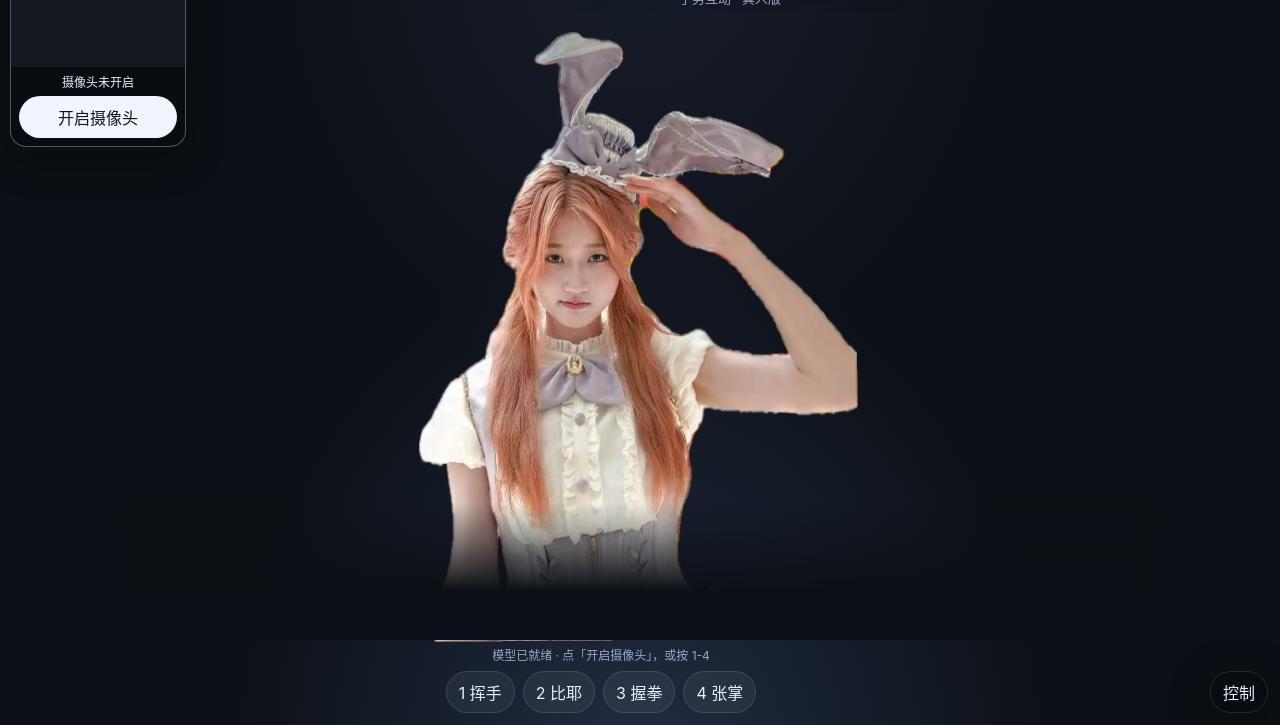
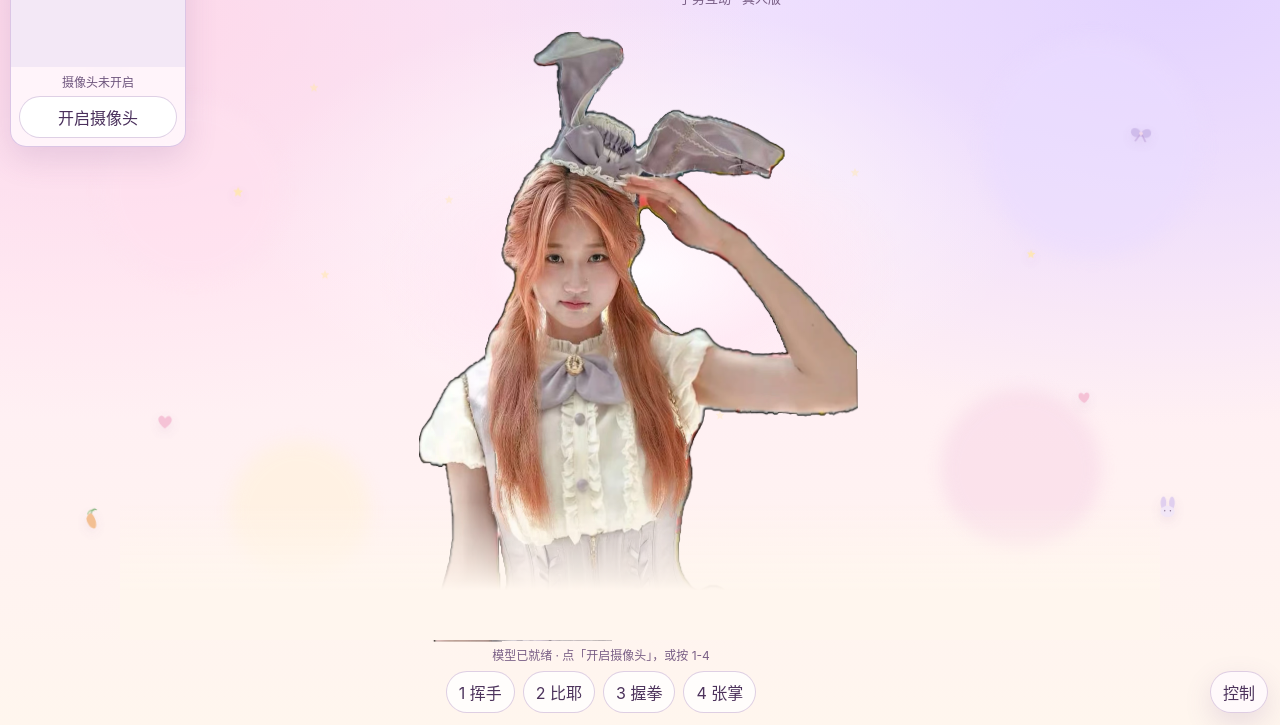
Before and after one commit to Pengrunyi/visual-fx, a website built with Vite: page bunny/index.html in a window 1280 px wide. Shown: the part 75-800 px from the top of the page. Built offline with nearby package versions, Linux system fonts and the light colour scheme; what @mediapipe/tasks-vision would draw is missing.

Commit message:
Give the bunny page a pastel lolita stage. (#6)
Keep the decoration behind her, flare hearts and stars on gestures, and leave the dark /me/ page unchanged.

Co-authored-by: Cursor Agent <cursoragent@cursor.com>
Co-authored-by: Pengrunyi <Pengrunyi@users.noreply.github.com>

```diff
--- a/bunny/index.html
+++ b/bunny/index.html
@@ -3,7 +3,7 @@
   <head>
     <meta charset="UTF-8" />
     <meta name="viewport" content="width=device-width, initial-scale=1, maximum-scale=1, user-scalable=no, viewport-fit=cover" />
-    <meta name="theme-color" content="#10141c" />
+    <meta name="theme-color" content="#f6e9ff" />
     <title>手势互动 · 真人版</title>
     <meta name="description" content="摄像头识别挥手、剪刀手、握拳和按住的张开手掌，兔耳装会挥手、跳跃或惊讶。也可按 1-4。" />
     <link rel="icon" href="%BASE_URL%favicon.svg" />
--- a/src/scenes/bunny/bunny.css
+++ b/src/scenes/bunny/bunny.css
@@ -39,3 +39,179 @@ body.bunny .bang { left: 42%; top: 8%; }
 @media (max-width: 720px) {
   body.bunny .person-wrap { padding-left: 0; }
 }
+
+body.bunny {
+  color-scheme: light;
+  --ink: #4d335c;
+  --muted: #7a5f86;
+  --line: rgba(122, 86, 140, 0.28);
+  --panel: rgba(255, 250, 252, 0.9);
+  color: var(--ink);
+  background:
+    radial-gradient(ellipse 42% 36% at 50% 36%, rgba(255, 248, 252, 0.95), transparent 72%),
+    radial-gradient(ellipse at 8% 12%, rgba(255, 214, 230, 0.9), transparent 40%),
+    radial-gradient(ellipse at 92% 8%, rgba(226, 210, 255, 0.95), transparent 42%),
+    linear-gradient(180deg, #f4e6ff 0%, #ffeef5 46%, #fff6ee 100%);
+}
+
+body.bunny .page {
+  position: relative;
+  z-index: 1;
+}
+
+body.bunny h1 {
+  color: #4a305c;
+  text-shadow: 0 6px 18px rgba(255, 255, 255, 0.45);
+}
+
+body.bunny .page .sub,
+body.bunny .model-status {
+  color: #7a5f86;
+}
+
+body.bunny button {
+  background: rgba(255, 255, 255, 0.78);
+  color: #4d335c;
+  border-color: rgba(160, 120, 180, 0.35);
+}
+
+body.bunny button.primary {
+  background: #fff;
+  color: #4a305c;
+}
+
+body.bunny .chips button.active {
+  background: #d7c4ee;
+  color: #3d2750;
+}
+
+body.bunny .alert {
+  color: #6a3048;
+  background: rgba(255, 236, 242, 0.92);
+  border-color: rgba(214, 140, 168, 0.45);
+}
+
+body.bunny .cam-card {
+  background: rgba(255, 248, 252, 0.88);
+  border-color: rgba(190, 160, 214, 0.55);
+  box-shadow: 0 12px 32px rgba(120, 80, 140, 0.16);
+}
+
+body.bunny .cam-stage { background: #f3e8f6; }
+body.bunny .cam-label { color: #6d547c; }
+
+body.bunny .hud-toggle {
+  background: rgba(255, 250, 252, 0.9);
+  color: #4d335c;
+  box-shadow: 0 10px 28px rgba(120, 80, 140, 0.16);
+}
+
+body.bunny .hud-panel {
+  box-shadow: 0 18px 40px rgba(120, 80, 140, 0.16);
+}
+
+body.bunny .stage-fade {
+  background: linear-gradient(to top, #fff6ee 0%, #fff6ee 36%, rgba(255, 246, 238, 0) 100%);
+}
+
+.pastel-stage,
+.pastel-drift {
+  position: fixed;
+  inset: 0;
+  z-index: 0;
+  pointer-events: none;
+  overflow: hidden;
+}
+
+.lace-valance {
+  position: absolute;
+  top: 0;
+  left: 0;
+  width: 100%;
+  height: 72px;
+}
+
+.bokeh {
+  position: absolute;
+  border-radius: 50%;
+  filter: blur(8px);
+  opacity: 0.55;
+}
+
+.bokeh.b1 { width: 180px; height: 180px; left: 8%; top: 22%; background: #ffe1ef; }
+.bokeh.b2 { width: 220px; height: 220px; right: 6%; top: 14%; background: #eadcff; }
+.bokeh.b3 { width: 140px; height: 140px; left: 18%; bottom: 18%; background: #fff1d8; }
+.bokeh.b4 { width: 160px; height: 160px; right: 14%; bottom: 22%; background: #f7d5e6; }
+
+.float-item {
+  position: absolute;
+  opacity: 0.8;
+  animation: float-y var(--dur, 12s) ease-in-out infinite;
+  animation-delay: var(--delay, 0s);
+}
+
+.float-item svg { width: 100%; height: auto; display: block; filter: drop-shadow(0 4px 6px rgba(160, 120, 170, 0.18)); }
+
+.pastel-halo {
+  position: absolute;
+  z-index: 0;
+  left: 50%;
+  top: 18%;
+  width: min(72%, 520px);
+  height: 46%;
+  transform: translateX(-50%);
+  pointer-events: none;
+  background: radial-gradient(ellipse at center, rgba(255, 252, 255, 0.95) 0%, rgba(255, 228, 242, 0.55) 42%, rgba(255, 228, 242, 0) 72%);
+}
+
+.pastel-front,
+.pastel-bursts {
+  position: absolute;
+  inset: 0;
+  z-index: 7;
+  pointer-events: none;
+  overflow: visible;
+}
+
+.mote {
+  position: absolute;
+  width: 14px;
+  opacity: 0.45;
+  animation: mote-drift 8s ease-in-out infinite;
+  animation-delay: var(--delay, 0s);
+}
+
+.mote svg { width: 100%; height: auto; }
+
+.flare {
+  position: absolute;
+  width: 22px;
+  animation: flare-pop 1.1s ease-out forwards;
+}
+
+.flare svg { width: 100%; height: auto; }
+
+@keyframes float-y {
+  0%, 100% { transform: translateY(0) rotate(-4deg); }
+  50% { transform: translateY(-16px) rotate(6deg); }
+}
+
+@keyframes mote-drift {
+  0%, 100% { transform: translateY(0); opacity: 0.28; }
+  50% { transform: translateY(-10px); opacity: 0.55; }
+}
+
+@keyframes flare-pop {
+  0% { transform: translate(0, 8px) scale(0.4); opacity: 0; }
+  20% { opacity: 0.95; }
+  100% { transform: translate(var(--dx), var(--dy)) scale(0.8); opacity: 0; }
+}
+
+@media (prefers-reduced-motion: reduce) {
+  .float-item,
+  .mote,
+  .flare,
+  .bokeh {
+    animation: none;
+  }
+}
--- a/src/scenes/bunny/main.ts
+++ b/src/scenes/bunny/main.ts
@@ -8,4 +8,5 @@ mountGesturePortrait({
   framing: 'half',
   pronounZh: '她',
   pronounEn: 'she',
+  theme: 'pastel',
 });
--- /dev/null
+++ b/src/scenes/bunny/stage.ts
@@ -0,0 +1,94 @@
+const REDUCE = window.matchMedia('(prefers-reduced-motion: reduce)').matches;
+
+function svg(markup: string): string {
+  return `<svg viewBox="0 0 48 48" aria-hidden="true">${markup}</svg>`;
+}
+
+const GLYPHS = {
+  bow: svg('<path d="M24 22c-6-10-18-8-16 2 2 6 8 8 16 4 8 4 14 2 16-4 2-10-10-12-16-2z" fill="#c9b4e6"/><circle cx="24" cy="24" r="3.2" fill="#f4d7e6"/><path d="M22 26l-6 10M26 26l6 10" stroke="#b89ad4" stroke-width="2" fill="none" stroke-linecap="round"/>'),
+  heart: svg('<path d="M24 40C10 30 6 20 12 14c4-4 8-2 12 4 4-6 8-8 12-4 6 6 2 16-12 26z" fill="#f3b7cf"/>'),
+  star: svg('<path d="M24 6l4 10 11 1-8 8 2 11-9-6-9 6 2-11-8-8 11-1z" fill="#ffe7a8"/>'),
+  carrot: svg('<path d="M24 14c8 8 12 20 8 26-6 2-14-6-16-16 2-6 4-10 8-10z" fill="#f0b27a"/><path d="M18 16c2-6 6-8 10-6" stroke="#8fbf7a" stroke-width="2" fill="none" stroke-linecap="round"/><path d="M24 14c0-6 4-8 8-6" stroke="#6ea86a" stroke-width="2" fill="none" stroke-linecap="round"/>'),
+  bunny: svg('<ellipse cx="16" cy="14" rx="4" ry="9" fill="#d9c6ee"/><ellipse cx="28" cy="14" rx="4" ry="9" fill="#d9c6ee"/><ellipse cx="22" cy="26" rx="10" ry="8" fill="#efe4f8"/><circle cx="18" cy="25" r="1" fill="#6d5478"/><circle cx="26" cy="25" r="1" fill="#6d5478"/>'),
+} as const;
+
+type Glyph = keyof typeof GLYPHS;
+
+const DRIFT: { kind: Glyph; left: string; top: string; size: number; dur: string; delay: string }[] = [
+  { kind: 'bow', left: '7%', top: '18%', size: 36, dur: '11s', delay: '0s' },
+  { kind: 'bow', left: '88%', top: '26%', size: 30, dur: '13s', delay: '-3s' },
+  { kind: 'heart', left: '12%', top: '62%', size: 22, dur: '10s', delay: '-2s' },
+  { kind: 'heart', left: '84%', top: '58%', size: 18, dur: '12s', delay: '-6s' },
+  { kind: 'star', left: '18%', top: '34%', size: 16, dur: '9s', delay: '-1s' },
+  { kind: 'star', left: '80%', top: '42%', size: 14, dur: '14s', delay: '-4s' },
+  { kind: 'carrot', left: '6%', top: '74%', size: 28, dur: '15s', delay: '-5s' },
+  { kind: 'bunny', left: '90%', top: '72%', size: 34, dur: '16s', delay: '-7s' },
+];
+
+function lace(): string {
+  return `<svg class="lace-valance" viewBox="0 0 1200 86" preserveAspectRatio="none" aria-hidden="true">
+    <path fill="rgba(255,255,255,0.72)" d="M0 0h1200v34c-18 0-28 22-40 22s-22-22-40-22-28 22-40 22-22-22-40-22-28 22-40 22-22-22-40-22-28 22-40 22-22-22-40-22-28 22-40 22-22-22-40-22-28 22-40 22-22-22-40-22-28 22-40 22-22-22-40-22-28 22-40 22-22-22-40-22-28 22-40 22-22-22-40-22-28 22-40 22-22-22-40-22-28 22-40 22-22-22-40-22-28 22-40 22-22-22-40-22-28 22-40 22-22-22-40-22-28 22-40 22-22-22-40-22-28 22-40 22-22-22-40-22-28 22-40 22S18 34 0 34z"/>
+    <path fill="none" stroke="rgba(201,180,230,0.85)" stroke-width="1.4" d="M20 28c20 18 20 18 40 0s20 18 40 0 20 18 40 0 20 18 40 0 20 18 40 0 20 18 40 0 20 18 40 0 20 18 40 0 20 18 40 0 20 18 40 0 20 18 40 0 20 18 40 0 20 18 40 0 20 18 40 0 20 18 40 0 20 18 40 0 20 18 40 0 20 18 40 0 20 18 40 0 20 18 40 0 20 18 40 0 20 18 40 0 20 18 40 0 20 18 40 0 20 18 40 0 20 18 40 0"/>
+  </svg>`;
+}
+
+export function mountPastelStage(person: HTMLElement): (reaction: string) => void {
+  const stage = document.createElement('div');
+  stage.className = 'pastel-stage';
+  stage.setAttribute('aria-hidden', 'true');
+  stage.innerHTML = `${lace()}<div class="bokeh b1"></div><div class="bokeh b2"></div><div class="bokeh b3"></div><div class="bokeh b4"></div>`;
+  const drift = document.createElement('div');
+  drift.className = 'pastel-drift';
+  for (const item of DRIFT) {
+    const node = document.createElement('span');
+    node.className = 'float-item';
+    node.style.left = item.left;
+    node.style.top = item.top;
+    node.style.width = `${item.size}px`;
+    node.style.setProperty('--dur', item.dur);
+    node.style.setProperty('--delay', item.delay);
+    node.innerHTML = GLYPHS[item.kind];
+    drift.append(node);
+  }
+  stage.append(drift);
+  document.body.prepend(stage);
+
+  const halo = document.createElement('div');
+  halo.className = 'pastel-halo';
+  person.prepend(halo);
+
+  const front = document.createElement('div');
+  front.className = 'pastel-front';
+  for (let i = 0; i < 6; i += 1) {
+    const mote = document.createElement('span');
+    mote.className = 'mote';
+    mote.style.left = `${18 + (i * 13) % 64}%`;
+    mote.style.top = `${12 + (i * 17) % 55}%`;
+    mote.style.setProperty('--delay', `${-i * 1.3}s`);
+    mote.innerHTML = GLYPHS.star;
+    front.append(mote);
+  }
+  person.append(front);
+
+  const bursts = document.createElement('div');
+  bursts.className = 'pastel-bursts';
+  person.append(bursts);
+
+  return (reaction: string) => {
+    if (REDUCE || reaction === 'idle') return;
+    const kind: Glyph = reaction === 'jump' ? 'heart' : reaction === 'wave' ? 'star' : reaction === 'both' ? 'bow' : 'star';
+    const count = reaction === 'jump' ? 10 : 7;
+    for (let i = 0; i < count; i += 1) {
+      const bit = document.createElement('span');
+      bit.className = 'flare';
+      bit.innerHTML = GLYPHS[kind];
+      bit.style.left = `${30 + Math.random() * 40}%`;
+      bit.style.top = `${18 + Math.random() * 28}%`;
+      bit.style.setProperty('--dx', `${(Math.random() - 0.5) * 140}px`);
+      bit.style.setProperty('--dy', `${-30 - Math.random() * 90}px`);
+      bit.addEventListener('animationend', () => bit.remove());
+      window.setTimeout(() => bit.remove(), 1400);
+      bursts.append(bit);
+    }
+  };
+}
--- a/src/scenes/portrait/page.ts
+++ b/src/scenes/portrait/page.ts
@@ -26,6 +26,7 @@ export function mountGesturePortrait(options: {
   framing: PortraitFrame;
   pronounZh: string;
   pronounEn: string;
+  theme?: 'dark' | 'pastel';
 }): void {
   if (new URLSearchParams(location.search).get('pose') === 'still') {
     document.documentElement.dataset.pose = 'still';
@@ -300,9 +301,22 @@ function detect(now: number): void {
   }
 }
 
-  startLoop((_dt, time) => {
-    const now = time * 1000;
-    paintChips(view.frame(now));
-    detect(now);
-  });
+  const begin = (flare: ((reaction: string) => void) | null) => {
+    let shown = 'idle';
+    startLoop((_dt, time) => {
+      const now = time * 1000;
+      const current = view.frame(now);
+      paintChips(current);
+      if (current !== shown) {
+        flare?.(current);
+        shown = current;
+      }
+      detect(now);
+    });
+  };
+  if (options.theme === 'pastel') {
+    void import('../bunny/stage').then((mod) => begin(mod.mountPastelStage(person)));
+  } else {
+    begin(null);
+  }
 }
```
Also changed, not shown: tests/bunny.test.ts (+4 -0 lines).
